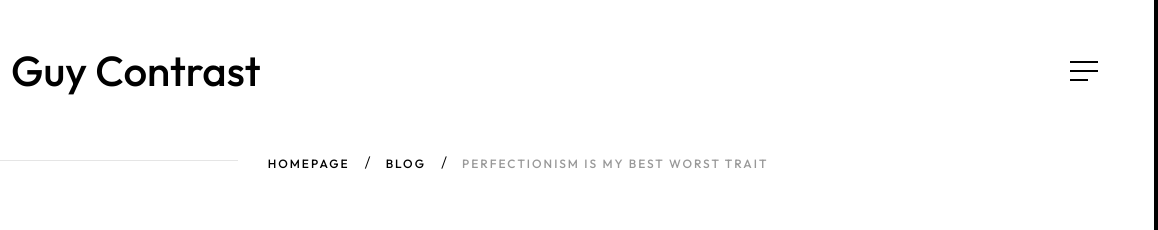
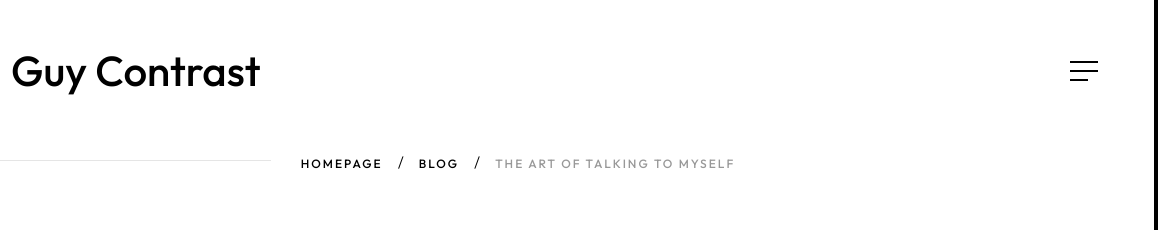
Before and after one commit to admiral-oikawa/GuyContrast-GIT, a plain HTML site: page blog-talking.html in a window 1280 px wide. Shown: the top 230 px of the page, 122-1280 px from the left. Drawn offline with Linux system fonts and the light colour scheme.

Commit message:
Update blog-talking.html

```diff
--- a/blog-talking.html
+++ b/blog-talking.html
@@ -206,7 +206,7 @@
                             <ul class="mil-breadcrumbs mil-center mil-mb-60">
                                 <li><a href="index.html">Homepage</a></li>
                                 <li><a href="blog.html">Blog</a></li>
-                                <li><a href="blog-perfection.html">Perfectionism is my best worst trait</a></li>
+                                <li><a href="blog-perfection.html">The art of talking to myself</a></li>
                             </ul>
                             <h2>The art <span class="mil-thin">of talking</span><br> to myself</h2>
                         </div>
```
